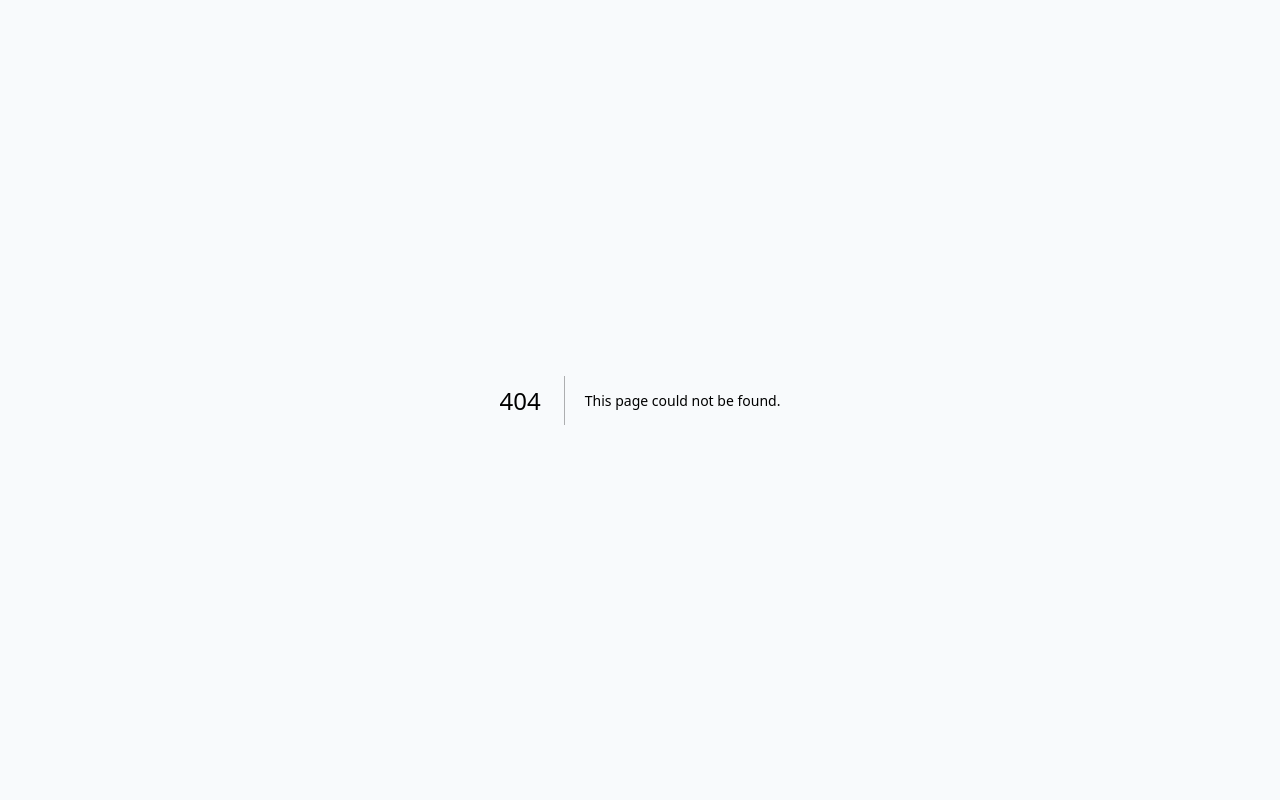
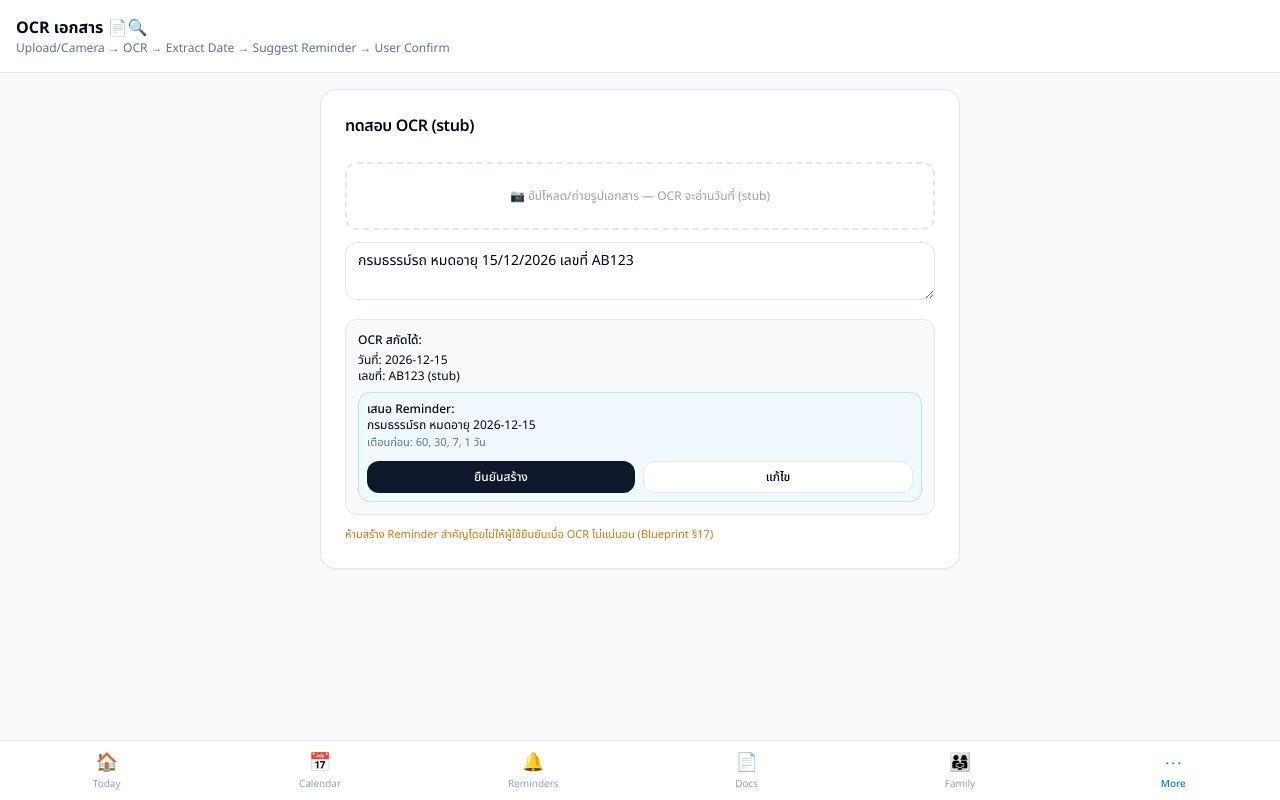
Before and after one commit to nakarintwp/kanluem, a Next.js app: page /ocr in a window 1280 px wide. Before the commit this address had no page. Built offline with nearby package versions, Linux system fonts and the light colour scheme.

Commit message:
feat(phase-17): ocr document
- features/ocr/utils extractDate suggestReminder 60/30/7/1
- app/(protected)/ocr page upload stub textarea preview confirm
- middleware protect /ocr
- tests ocr 2 passed total 60 passed + build 23/23 15s

```diff
--- /dev/null
+++ b/app/(protected)/ocr/page.tsx
@@ -0,0 +1,55 @@
+"use client"
+
+import { useState } from "react"
+import { extractDate, suggestReminder } from "@/features/ocr/utils"
+import { Card, CardContent, CardHeader, CardTitle } from "@/components/ui/card"
+import { Button } from "@/components/ui/button"
+import { BottomNav } from "@/components/layout/BottomNav"
+
+export default function OCRPage() {
+  const [text, setText] = useState("กรมธรรม์รถ หมดอายุ 15/12/2026 เลขที่ AB123")
+  const date = extractDate(text)
+  const suggestion = date ? suggestReminder(date, "กรมธรรม์รถ") : null
+
+  return (
+    <main className="min-h-screen bg-slate-50 flex flex-col">
+      <header className="bg-white border-b p-4">
+        <h1 className="font-bold">OCR เอกสาร 📄🔍</h1>
+        <p className="text-xs text-slate-500">Upload/Camera → OCR → Extract Date → Suggest Reminder → User Confirm</p>
+      </header>
+      <div className="flex-1 p-4 space-y-4 overflow-auto max-w-2xl mx-auto w-full">
+        <Card>
+          <CardHeader>
+            <CardTitle className="text-base">ทดสอบ OCR (stub)</CardTitle>
+          </CardHeader>
+          <CardContent className="space-y-3">
+            <div className="border-2 border-dashed rounded-xl p-6 text-center text-xs text-slate-400">📷 อัปโหลด/ถ่ายรูปเอกสาร — OCR จะอ่านวันที่ (stub)</div>
+            <textarea value={text} onChange={(e) => setText(e.target.value)} className="w-full border rounded-xl px-3 py-2 text-sm" rows={2} />
+            <div className="bg-slate-50 border rounded-xl p-3 text-sm">
+              <div className="text-xs font-medium">OCR สกัดได้:</div>
+              <div className="text-xs mt-1">วันที่: {date || "-"}</div>
+              <div className="text-xs">เลขที่: AB123 (stub)</div>
+              {suggestion && (
+                <div className="mt-2 bg-sky-50 border border-sky-200 rounded-xl p-2">
+                  <div className="text-xs font-medium">เสนอ Reminder:</div>
+                  <div className="text-xs">{suggestion.title}</div>
+                  <div className="text-[11px] text-slate-500">เตือนก่อน: {suggestion.offsets.join(", ")} วัน</div>
+                  <div className="mt-2 flex gap-2">
+                    <Button size="sm" className="flex-1">
+                      ยืนยันสร้าง
+                    </Button>
+                    <Button variant="outline" size="sm" className="flex-1">
+                      แก้ไข
+                    </Button>
+                  </div>
+                </div>
+              )}
+            </div>
+            <p className="text-[11px] text-amber-600">ห้ามสร้าง Reminder สำคัญโดยไม่ให้ผู้ใช้ยืนยันเมื่อ OCR ไม่แน่นอน (Blueprint §17)</p>
+          </CardContent>
+        </Card>
+      </div>
+      <BottomNav active="more" />
+    </main>
+  )
+}
--- /dev/null
+++ b/features/ocr/utils.ts
@@ -0,0 +1,17 @@
+export function extractDate(text: string): string | null {
+  // matches 15/12/2026 or 15-12-2026
+  const m = text.match(/(\d{1,2})[\/\-](\d{1,2})[\/\-](\d{4})/)
+  if (!m) return null
+  const dd = m[1].padStart(2, "0")
+  const mm = m[2].padStart(2, "0")
+  const yyyy = m[3]
+  return `${yyyy}-${mm}-${dd}`
+}
+
+export function suggestReminder(expiryDate: string, docName: string): { title: string; due_at: string; offsets: number[] } {
+  return {
+    title: `${docName} หมดอายุ ${expiryDate}`,
+    due_at: expiryDate,
+    offsets: [60, 30, 7, 1],
+  }
+}
--- a/middleware.ts
+++ b/middleware.ts
@@ -41,7 +41,8 @@ export async function middleware(request: NextRequest) {
     request.nextUrl.pathname.startsWith("/finance") ||
     request.nextUrl.pathname.startsWith("/documents") ||
     request.nextUrl.pathname.startsWith("/voice") ||
-    request.nextUrl.pathname.startsWith("/ai")
+    request.nextUrl.pathname.startsWith("/ai") ||
+    request.nextUrl.pathname.startsWith("/ocr")
 
   const isAuth = request.nextUrl.pathname.startsWith("/login")
 
```
Also changed, not shown: 2 other files (tests, documents, lock files or other folders).
